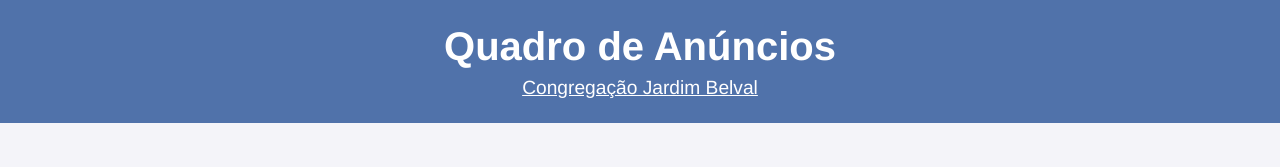
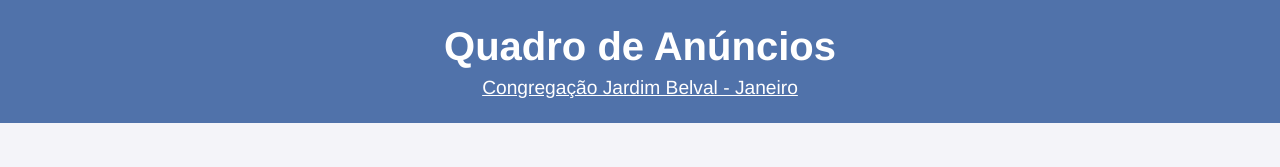
Before and after one commit to kelwin-apolinario/quadro-de-anuncios, a plain HTML site: page index.html in a window 1280 px wide. Shown: the top 167 px of the page. Drawn offline with nearby package versions, Linux system fonts and the light colour scheme.

Commit message:
Update index.html

```diff
--- a/index.html
+++ b/index.html
@@ -12,7 +12,7 @@
 <body>
     <header>
             <h1>Quadro de Anúncios</h1>
-            <p>Congregação Jardim Belval</p>
+            <p>Congregação Jardim Belval - Janeiro</p>
     </header>
         <main>
             <!-- Programação das Reuniões -->
```
